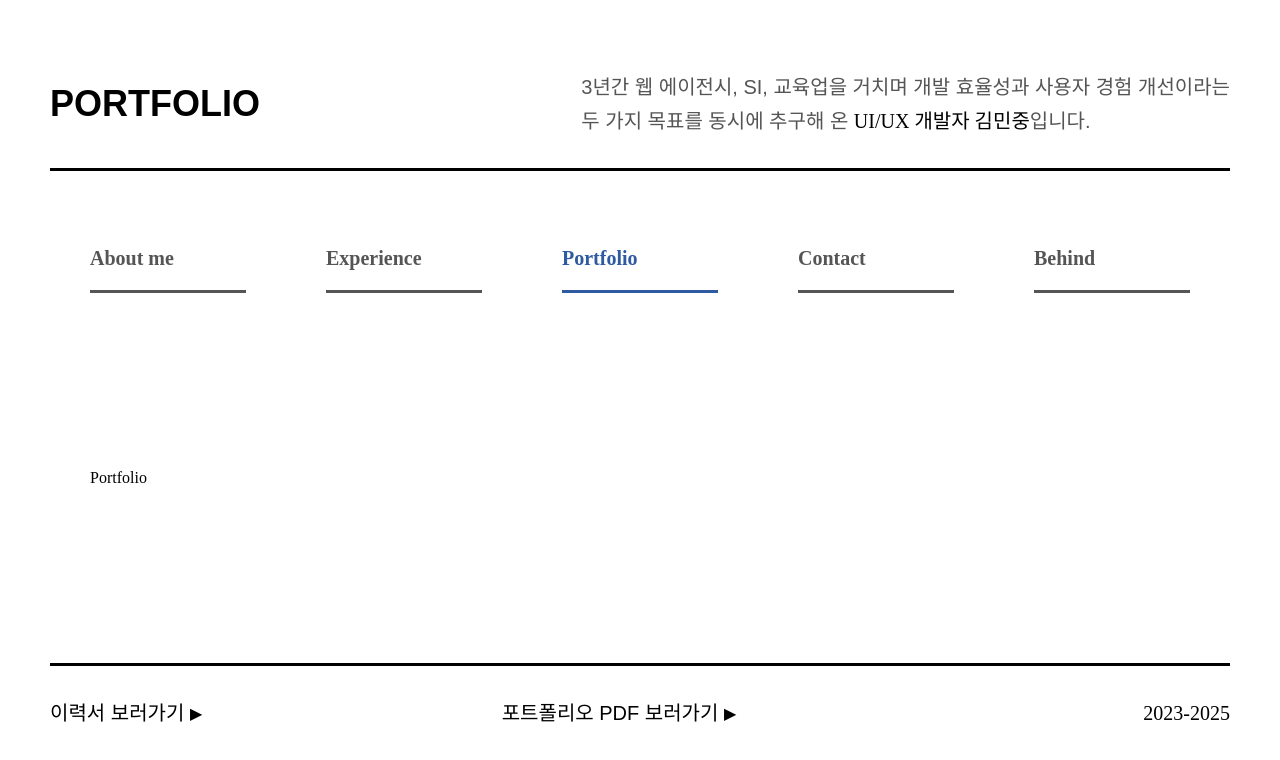
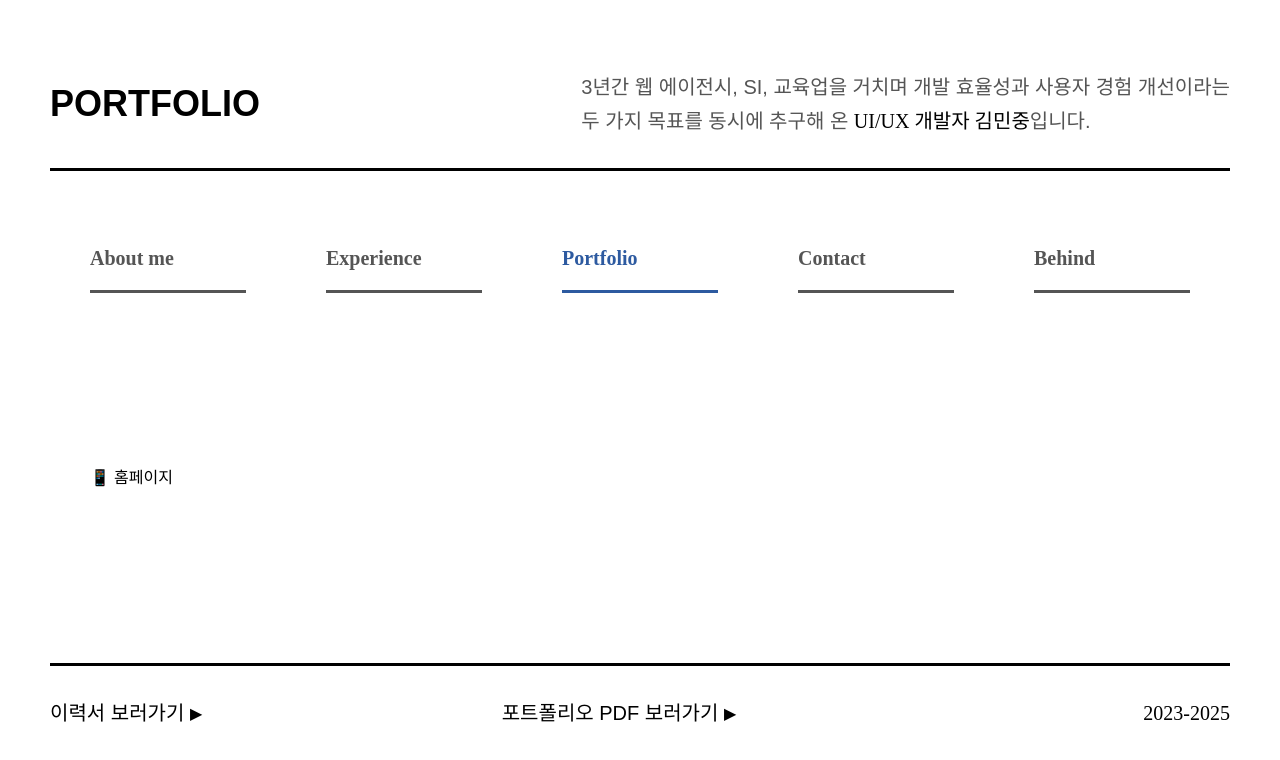
Before and after one commit to f1m1nn2r/my-portfolio, a React (Vite) app: page /portfolio in a window 1280 px wide. Shown: the top 760 px of the page. Built offline with nearby package versions, Linux system fonts and the light colour scheme; a web font is replaced by a local one.

Commit message:
test(components): .PortfolioNavigation 컴포넌트 테스트 추가

```diff
--- /dev/null
+++ b/src/components/PortfolioNavigation.jsx
@@ -0,0 +1,21 @@
+import { NavLink } from "react-router-dom";
+import { projects } from "../data/projects";
+
+export default function PortfolioNavigation() {
+  return (
+    <aside className="portfolio__nav">
+      <div className="portfolio__nav-inner">
+        <nav>
+          <ul>
+            <li>📱 홈페이지</li>
+            {projects.map((projectsList) => {
+              <li>
+                <NavLink to={projectsList.link}>{projectsList.label}</NavLink>
+              </li>;
+            })}
+          </ul>
+        </nav>
+      </div>
+    </aside>
+  );
+}
--- /dev/null
+++ b/src/data/projects.js
@@ -0,0 +1,46 @@
+export const projects = [
+  {
+    id: "all-services",
+    category: "홈페이지",
+    label: "한눈에 보기",
+    image: "../../public/images/",
+    link: "https://www.home-learn.co.kr/observe/all-services.do",
+    duration: {
+      start: "25.07",
+      end: "25.08",
+      display: "25.07 - 25.08 [약 1개월 소요]",
+    },
+    description: {
+      first: "필터 기반 학습 콘텐츠 렌더링 시스템 구현",
+      second: "개인화 테스트 결과 연동한 맞춤형 UI 개발",
+      third: "확장 가능한 컴포넌트 아키텍처 설계",
+    },
+    techStack: {
+      Frontend: "JavaScript (ES6+), jQuery, HTML5, CSS3",
+      UIFramework: "Slick Slider (이미지 슬라이드), 반응형 디자인",
+      DataHandling: "JSON API 통신, 실시간 데이터 필터링",
+      CrossPlatform: "모바일/데스크톱 호환 UI 시스템",
+    },
+    techFeatures: [
+      {
+        name: "🔍 실시간 필터링 시스템",
+        description:
+          "사용자 선택에 따라 콘텐츠를 즉시 필터링하고 개수를 실시간 표시",
+      },
+      {
+        name: "🎬 인터랙티브 미디어 팝업",
+        description: "동영상/이미지 통합 슬라이더와 스마트한 재생 제어 시스템",
+      },
+      {
+        name: "⚡ 성능 최적화",
+        description:
+          "DOM 조작 최적화로 화면 깜빡임 방지 및 백그라운드 리소스 관리",
+      },
+      {
+        name: "🎯 사용자 경험",
+        description:
+          "'다른 콘텐츠를 발견해보세요' 같은 친화적 안내로 이탈 방지",
+      },
+    ],
+  },
+];
--- a/src/pages/Portfolio.jsx
+++ b/src/pages/Portfolio.jsx
@@ -1,7 +1,13 @@
+import PortfolioNavigation from "../components/PortfolioNavigation";
+
 export default function Portfolio() {
   return (
     <>
-      <div>Portfolio</div>
+      <section className="portfolio">
+        <div className="portfolio__container">
+          <PortfolioNavigation />
+        </div>
+      </section>
     </>
   );
 }
```
